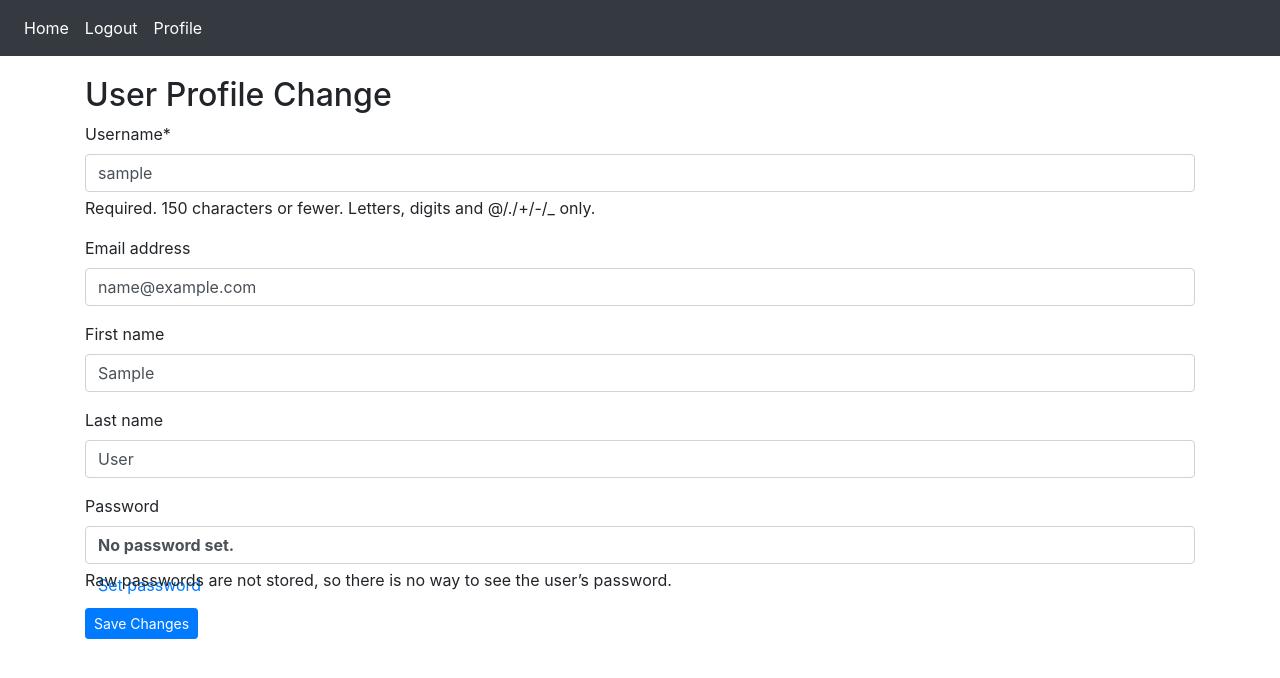
After one commit to amayordomo/DjangoBlog, a Django app: page /account/change-profile in a window 1280 px wide. The commit adds this page. Shown: the top 678 px of the page. Run offline with Django 5.2, Linux system fonts and the light colour scheme; the visitor is signed in with stand-in values (Sample User, id 1); some libraries are stand-ins or nearby versions.

Commit message:
change user profile functionality

```diff
--- a/App_Login/forms.py
+++ b/App_Login/forms.py
@@ -1,5 +1,5 @@
 from django import forms
-from django.contrib.auth.forms import UserCreationForm
+from django.contrib.auth.forms import UserCreationForm, UserChangeForm
 from django.contrib.auth.models import User
 
 class CustomUserCreationForm(UserCreationForm):
@@ -21,3 +21,8 @@ class CustomUserCreationForm(UserCreationForm):
         # Optionally remove 'usable_password' field if present
         if 'usable_password' in self.fields:
             del self.fields['usable_password']
+
+class CustomUserChangeProfile(UserChangeForm):
+    class Meta(UserCreationForm.Meta):
+        model = User
+        fields = ('username', 'email', 'first_name', 'last_name', 'password')  # Only include these fields
--- a/App_Login/urls.py
+++ b/App_Login/urls.py
@@ -8,4 +8,5 @@ urlpatterns = [
     path('login', views.login_user, name='login'),
     path('logout', views.logout_user, name='logout'),
     path('profile', views.profile, name='profile'),
+     path('change-profile', views.change_profile, name='user_change'),
 ]
--- a/App_Login/views.py
+++ b/App_Login/views.py
@@ -1,5 +1,5 @@
 from django.shortcuts import render
-from .forms import CustomUserCreationForm
+from .forms import CustomUserCreationForm, CustomUserChangeProfile
 from django.contrib.auth.forms import AuthenticationForm
 from django.contrib.auth import login, authenticate, logout
 from django.shortcuts import HttpResponseRedirect
@@ -49,3 +49,17 @@ def logout_user(request):
 def profile(request):
     context = {}
     return render(request, 'App_Login/profile.html', context=context)
+
+@login_required
+def change_profile(request):
+    current_user = request.user
+    form = CustomUserChangeProfile(instance=current_user)
+
+    if request.method == 'POST':
+        form = CustomUserChangeProfile(request.POST, instance=current_user)
+        if form.is_valid():
+            form.save()
+            form = CustomUserChangeProfile(instance=current_user)
+            return HttpResponseRedirect(reverse('App_Login:profile')) # Redirect to the profile page
+
+    return render(request, 'App_Login/change_profile.html', context={"form" : form})
--- /dev/null
+++ b/templates/App_Login/change_profile.html
@@ -0,0 +1,13 @@
+{% extends 'base.html' %}
+{% load crispy_forms_tags %}
+
+{% block title %} Change User Profile {% endblock %}
+
+{% block body_block %}
+    <h2>User Profile Change</h2>
+    <form method="POST">
+        {{ form|crispy }}
+        {% csrf_token %}
+        <button type="submit" class="btn btn-primary btn-sm">Save Changes</button>
+    </form>
+{% endblock %}
--- a/templates/App_Login/profile.html
+++ b/templates/App_Login/profile.html
@@ -8,5 +8,6 @@
     <p>Username: {{ user.username }}</p>
     <p>Email: {{ user.email }}</p>
     <p>Name: {{ user.first_name }} {{ user.last_name }}</p>
-
+    <br>
+    <a href="{% url 'App_Login:user_change' %}" class="btn btn-warning btn-sm">Change Profile Info</a>
 {% endblock %}
```
